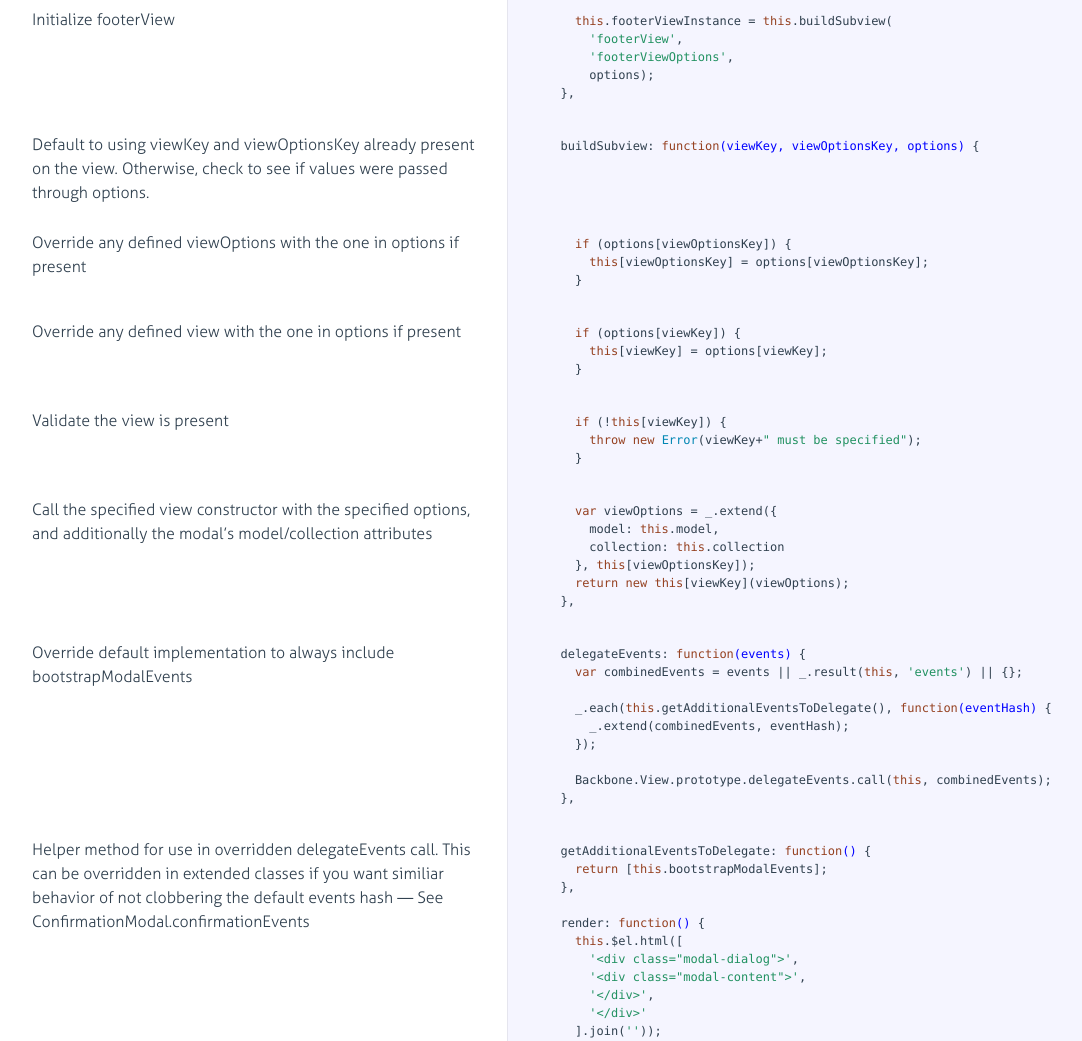
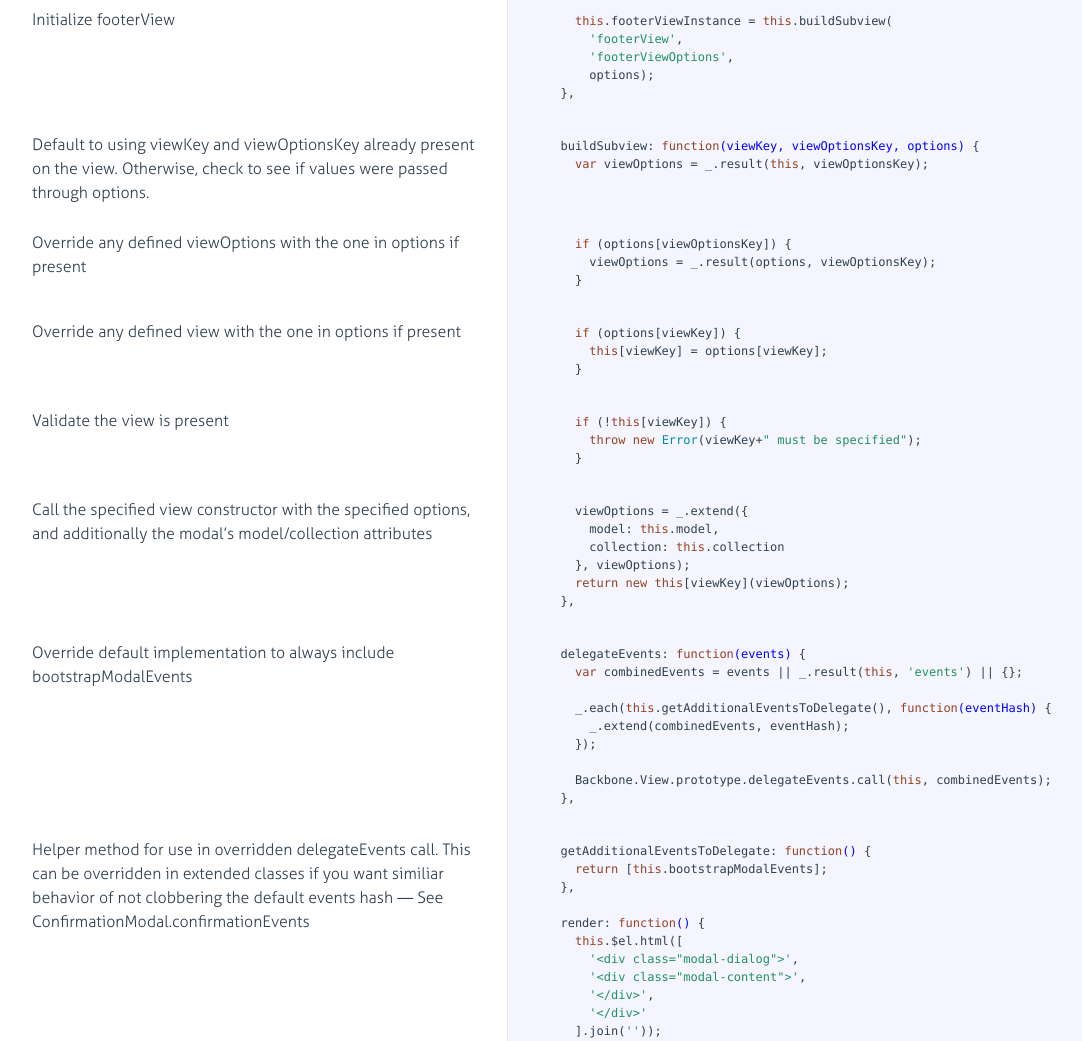
Before and after one commit to leafygreen/backbone-bootstrap-modals, a plain HTML site: page docs/backbone-bootstrap-modals.html in a window 1280 px wide. Shown: the part 2999-4040 px from the top of the page, without its empty margins (18-1100 px from the left). Drawn offline with Linux system fonts and the light colour scheme.

Commit message:
Update docs

```diff
--- a/docs/backbone-bootstrap-modals.html
+++ b/docs/backbone-bootstrap-modals.html
@@ -392,7 +392,8 @@ Otherwise, check to see if values were passed through options.</p>
 
             </div>
 
-            <div class="content"><div class='highlight'><pre>  buildSubview: <span class="hljs-function"><span class="hljs-keyword">function</span><span class="hljs-params">(viewKey, viewOptionsKey, options)</span> {</span></pre></div></div>
+            <div class="content"><div class='highlight'><pre>  buildSubview: <span class="hljs-function"><span class="hljs-keyword">function</span><span class="hljs-params">(viewKey, viewOptionsKey, options)</span> {</span>
+    <span class="hljs-keyword">var</span> viewOptions = _.result(<span class="hljs-keyword">this</span>, viewOptionsKey);</pre></div></div>
 
         </li>
 
@@ -408,7 +409,7 @@ Otherwise, check to see if values were passed through options.</p>
             </div>
 
             <div class="content"><div class='highlight'><pre>    <span class="hljs-keyword">if</span> (options[viewOptionsKey]) {
-      <span class="hljs-keyword">this</span>[viewOptionsKey] = options[viewOptionsKey];
+      viewOptions = _.result(options, viewOptionsKey);
     }</pre></div></div>
 
         </li>
@@ -459,10 +460,10 @@ additionally the modal’s model/collection attributes</p>
 
             </div>
 
-            <div class="content"><div class='highlight'><pre>    <span class="hljs-keyword">var</span> viewOptions = _.extend({
+            <div class="content"><div class='highlight'><pre>    viewOptions = _.extend({
       model: <span class="hljs-keyword">this</span>.model,
       collection: <span class="hljs-keyword">this</span>.collection
-    }, <span class="hljs-keyword">this</span>[viewOptionsKey]);
+    }, viewOptions);
     <span class="hljs-keyword">return</span> <span class="hljs-keyword">new</span> <span class="hljs-keyword">this</span>[viewKey](viewOptions);
   },</pre></div></div>
 
@@ -710,12 +711,14 @@ BackboneBootstrapModals.ConfirmationModal = BackboneBootstrapModals.BaseModal.ex
   },
 
   initialize: <span class="hljs-function"><span class="hljs-keyword">function</span><span class="hljs-params">(opts)</span> {</span>
-    <span class="hljs-keyword">var</span> options = _.extend({}, <span class="hljs-keyword">this</span>.defaultOptions, opts);
-    <span class="hljs-keyword">if</span> (options.headerViewOptions &amp;&amp; options.label) {
-        options.headerViewOptions.label = options.label;
+    <span class="hljs-keyword">var</span> options = _.extend({}, <span class="hljs-keyword">this</span>.defaultOptions, opts),
+        label = options.label || <span class="hljs-keyword">this</span>.label,
+        text = options.text || <span class="hljs-keyword">this</span>.text;
+    <span class="hljs-keyword">if</span> (options.headerViewOptions &amp;&amp; label) {
+        options.headerViewOptions.label = label;
     }
     <span class="hljs-keyword">if</span> (options.bodyViewOptions &amp;&amp; options.text) {
-        options.bodyViewOptions.text = options.text;
+        options.bodyViewOptions.text = text;
     }
     <span class="hljs-keyword">if</span> (options.onConfirm) {
       <span class="hljs-keyword">this</span>.onConfirm = options.onConfirm;
```
